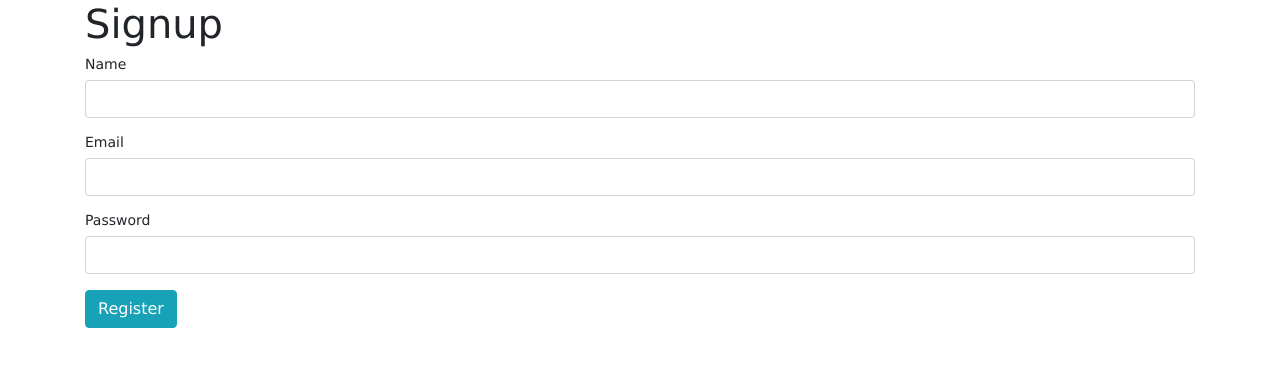
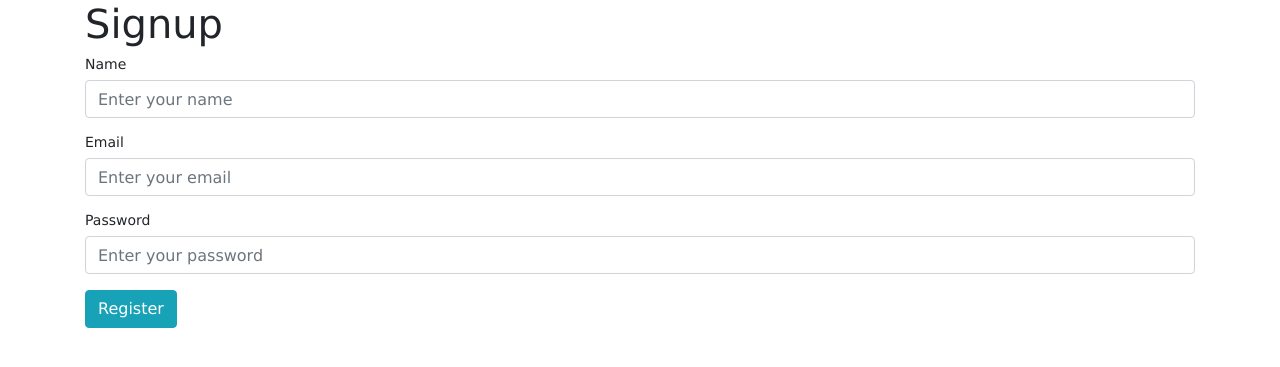
Before and after one commit to usama-murtaza0/web_terminal, a Node server app: page /register in a window 1280 px wide. Shown: the part 118-485 px from the top of the page. Run offline with Node 20, Linux system fonts and the light colour scheme; some libraries are stand-ins or nearby versions.

Commit message:
Update register.pug

```diff
--- a/web-terminal/views/users/register.pug
+++ b/web-terminal/views/users/register.pug
@@ -5,11 +5,11 @@ block content
   form(action="/register",method="post")
         .form-group
             label(for="name") Name
-            input#name(type="text", class="form-control", name="name")
+            input#name(type="text", class="form-control", name="name", placeholder="Enter your name")
         .form-group
             label(for="email") Email
-            input#email(type="text", class="form-control", name="email")
+            input#email(type="text", class="form-control", name="email", placeholder="Enter your email")
         .form-group
             label(for="password") Password
-            input#price(type="password", class="form-control", name="password")
+            input#price(type="password", class="form-control", name="password", placeholder="Enter your password")
         input(type="submit", class="btn btn-info" value="Register")
```
